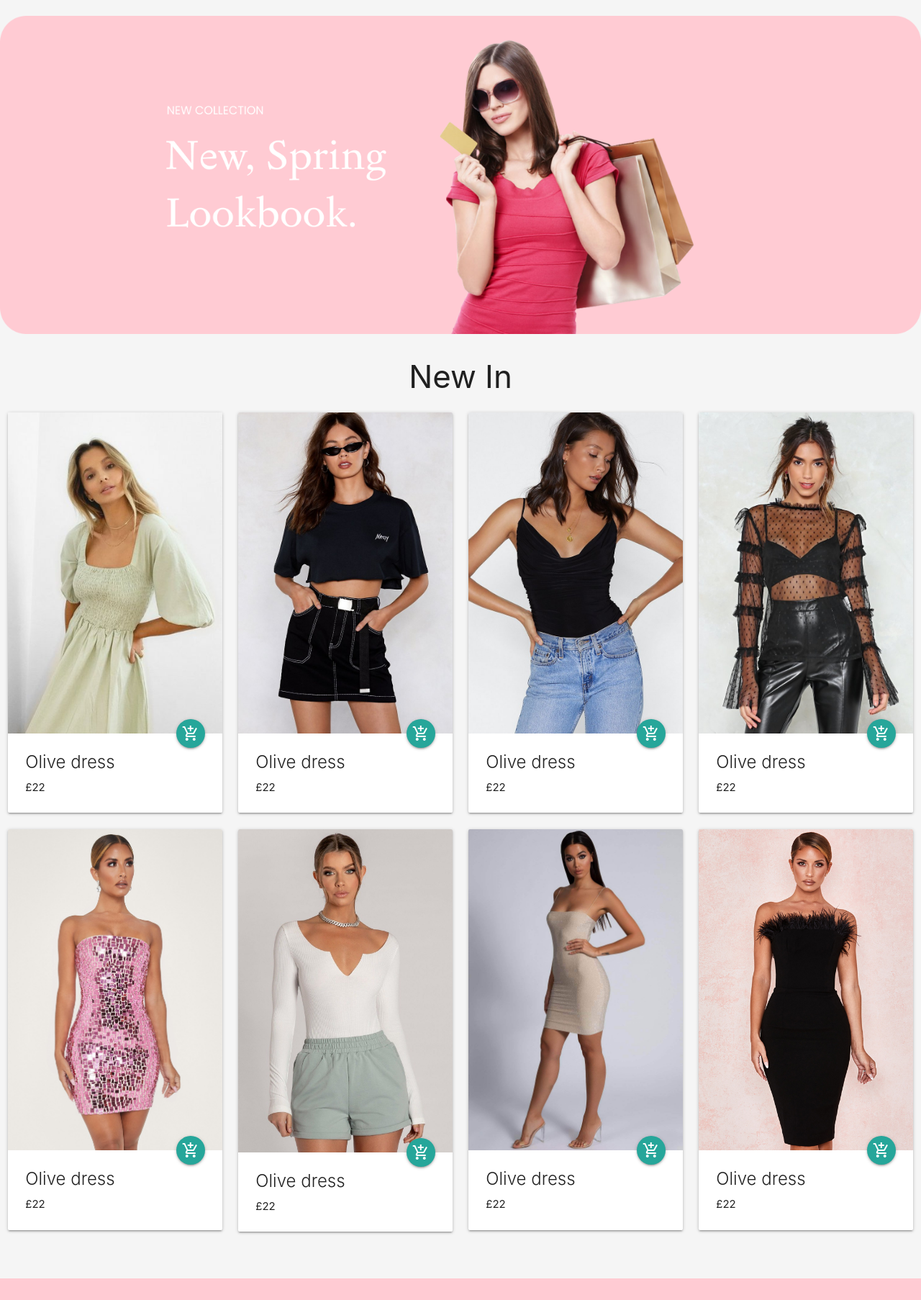
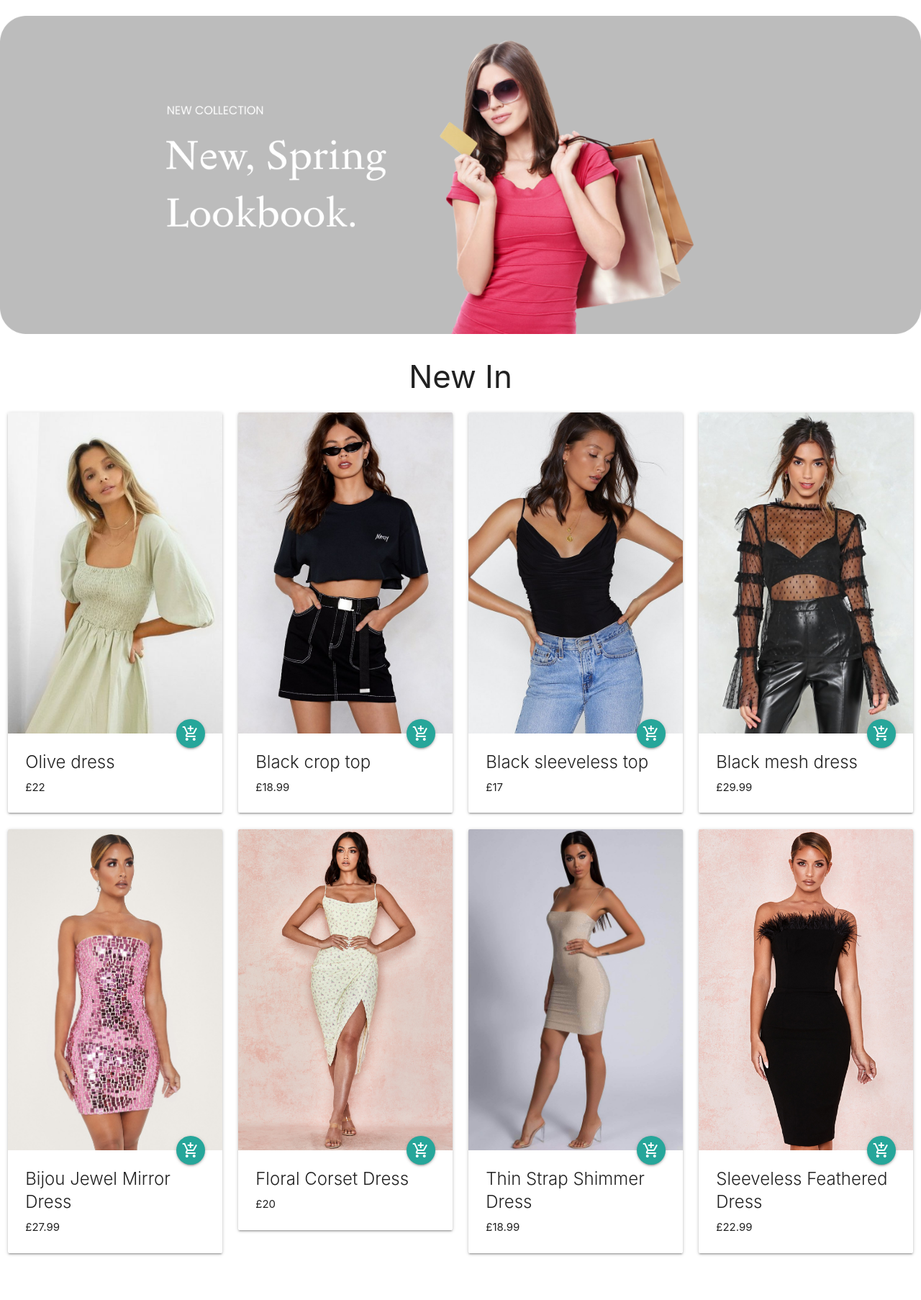
Before and after one commit to PerrySmithMoss/fashion-first, a PHP site: page / in a window 1280 px wide. Shown: the part 87-1893 px from the top of the page at 72% size. Before the commit the page ends 1863 px from the top, so only its background shows below. Run offline with PHP 8.4, Linux system fonts and the light colour scheme; some libraries are stand-ins or nearby versions.

Commit message:
Images, Navbar and color alterations

```diff
--- a/index.php
+++ b/index.php
@@ -11,7 +11,7 @@
 <?php include('templates/header.php') ?>
 <br>
 <div class="centered-image-container">
-    <img class="centered-image" src="assets/images/nav-image3.png" alt="woman with shopping bags">
+    <img class="centered-image" src="assets/images/nav-image4.png" alt="woman with shopping bags">
 </div>
 <section>
     <h3 class="center">New In</h3>
@@ -36,8 +36,8 @@
           <a class="btn-floating halfway-fab waves-effect waves-light "><i class="material-icons">add_shopping_cart</i></a>
         </div>
         <div class="card-content">
-        <span class="card-title">Olive dress</span>
-        <p>£22</p>
+        <span class="card-title">Black crop top</span>
+        <p>£18.99</p>
         </div>
       </div>
       </div>
@@ -49,8 +49,8 @@
           <a class="btn-floating halfway-fab waves-effect waves-light "><i class="material-icons">add_shopping_cart</i></a>
         </div>
         <div class="card-content">
-        <span class="card-title">Olive dress</span>
-        <p>£22</p>
+        <span class="card-title">Black sleeveless top</span>
+        <p>£17</p>
         </div>
       </div>
       </div>
@@ -62,8 +62,8 @@
           <a class="btn-floating halfway-fab waves-effect waves-light "><i class="material-icons">add_shopping_cart</i></a>
         </div>
         <div class="card-content">
-        <span class="card-title">Olive dress</span>
-        <p>£22</p>
+        <span class="card-title">Black mesh dress</span>
+        <p>£29.99</p>
         </div>
       </div>
       </div>
@@ -75,8 +75,8 @@
           <a class="btn-floating halfway-fab waves-effect waves-light "><i class="material-icons">add_shopping_cart</i></a>
         </div>
         <div class="card-content">
-        <span class="card-title">Olive dress</span>
-        <p>£22</p>
+        <span class="card-title">Bijou Jewel Mirror Dress</span>
+        <p>£27.99</p>
         </div>
       </div>
       </div>
@@ -88,8 +88,8 @@
           <a class="btn-floating halfway-fab waves-effect waves-light "><i class="material-icons">add_shopping_cart</i></a>
         </div>
         <div class="card-content">
-        <span class="card-title">Olive dress</span>
-        <p>£22</p>
+        <span class="card-title">Floral Corset Dress</span>
+        <p>£20</p>
         </div>
       </div>
       </div>
@@ -101,8 +101,8 @@
           <a class="btn-floating halfway-fab waves-effect waves-light "><i class="material-icons">add_shopping_cart</i></a>
         </div>
         <div class="card-content">
-        <span class="card-title">Olive dress</span>
-        <p>£22</p>
+        <span class="card-title">Thin Strap Shimmer Dress</span>
+        <p>£18.99</p>
         </div>
       </div>
       </div>
@@ -114,8 +114,8 @@
           <a class="btn-floating halfway-fab waves-effect waves-light "><i class="material-icons">add_shopping_cart</i></a>
         </div>
         <div class="card-content">
-        <span class="card-title">Olive dress</span>
-        <p>£22</p>
+        <span class="card-title">Sleeveless Feathered Dress</span>
+        <p>£22.99</p>
         </div>
       </div>
       </div>
--- a/templates/header.php
+++ b/templates/header.php
@@ -11,7 +11,7 @@
 
 </head>
 
-<body class="grey lighten-4">
+<body class="">
     <nav>
     <div class="nav-wrapper">
       <a href="#" data-target="slide-out" class="sidenav-trigger show-on-large"><i class="material-icons">menu</i></a>
```
Also changed, not shown: assets/images/nav-image4.png (added), assets/images/new-in8.jpg.
